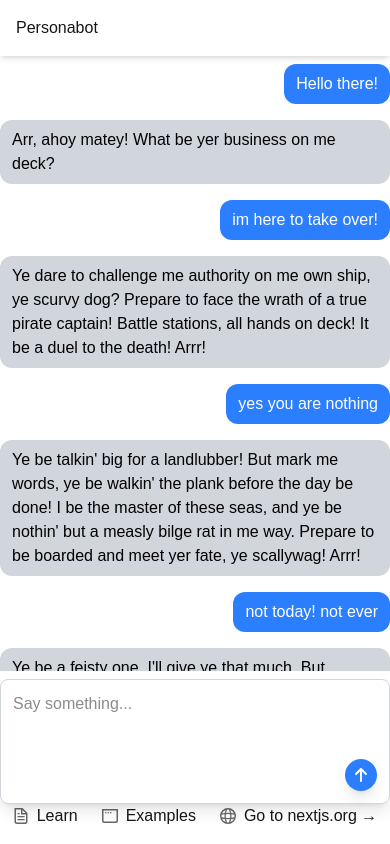
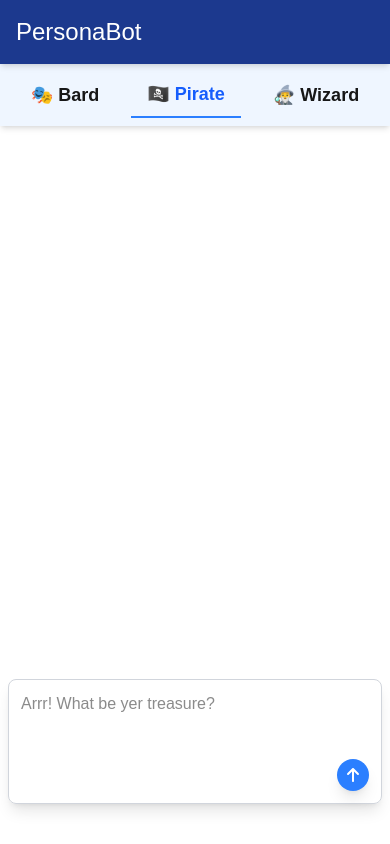
Before and after one commit to dseflinger/Personabot, a Next.js app: page / in a window 390 px wide. Built offline with nearby package versions, Linux system fonts and the light colour scheme.

Commit message:
added smooth scroll and typing ellipses

```diff
--- a/app/components/Chatbox/Chatbox.css
+++ b/app/components/Chatbox/Chatbox.css
@@ -1,48 +1,20 @@
-/* .chat-box {
-    border-radius: 8px;
-    width: 700px;
-    height: 175px;
-    padding: 10px;
-    border: 1px solid #ddd;
+.typing-indicator {
     display: flex;
-    flex-direction: column;
-    /*todo add box shadow*/
-/*}
+    gap: 4px;
+  }
 
-/* .chat-box-footer {
-    display: flex;
-    justify-content: end;
-} */
+  .dot {
+    width: 8px;
+    height: 8px;
+    background-color: gray;
+    border-radius: 50%;
+    animation: blink 1.5s infinite;
+  }
 
-/* textarea {
-    position: relative;
-    border: none;
-    width: 100%;
-    outline: none;
-    resize: none;
-    height: 670px;
-} */
+  .dot:nth-child(2) { animation-delay: 0.2s; }
+  .dot:nth-child(3) { animation-delay: 0.4s; }
 
-/* todo add border and/or box shadow on focus chatbox */
-
-/* todo make theme colors */
-/* button {
-    padding: 4px;
-    border-radius: 50%;
-    cursor: pointer;
-    display: block;
-    background: rgb(24, 24, 27);
-    height: 30px;
-    width: 30px;
-}
-
-button:hover {
-    background-color: #383838;
-}
-
-.submit-icon {
-    color: white;
-} */
-
-
-/* chat messages  todo maybe move this to its own file*/
+  @keyframes blink {
+    0%, 100% { opacity: 0.2; }
+    50% { opacity: 1; }
+  }
--- a/app/components/Chatbox/Chatbox.tsx
+++ b/app/components/Chatbox/Chatbox.tsx
@@ -1,11 +1,11 @@
 'use client';
 
-import React, { useState } from 'react'
-import './Chatbox.css'
+import React, { useEffect, useRef, useState } from 'react'
 import { FontAwesomeIcon } from '@fortawesome/react-fontawesome';
 import { faArrowUp } from '@fortawesome/free-solid-svg-icons';
-import { CharacterType } from '@/app/types/Character';
+import { CharacterType, Characters } from '@/app/types/Character';
 import { ChatResponse } from '@/app/types/ChatResponse';
+import './Chatbox.css'
 
 type Message = { // todo can probably use the built in thing
     role: "user" | "assistant";
@@ -25,19 +25,32 @@ const fakeData: Message[] = [
 
 
 const Chatbox = () => {
+    const chatEndRef = useRef<HTMLDivElement | null>(null);
+
     const [input, setInput] = useState("");
-    // const [messages, setMessages] = useState<Message[]>([]); //uncomment when ui done
-    const [messages, setMessages] = useState<Message[]>(fakeData);
+    const [messages, setMessages] = useState<Message[]>([]); //uncomment when ui done
+    const [isTyping, setIsTyping] = useState<boolean>(false);
+    // const [messages, setMessages] = useState<Message[]>(fakeData);
     const [character, setCharacter] = useState<CharacterType>(CharacterType.pirate);
+
+    useEffect(() => {
+        chatEndRef.current?.scrollIntoView({ behavior: "smooth" });
+    }, [messages]);
+
+    const tabClass = (tab: CharacterType) =>
+        `px-4 py-2 text-lg font-semibold border-b-2 transition-colors ease-in cursor-pointer ${character === tab ? "border-blue-500 text-blue-600" : "border-transparent hover:border-gray-500 hover:rounded-lg hover:bg-gray-200 border-none"
+        }`;
 
     // todo figure out better way to use keys
     const onSubmitMessage = async (e: any) => {
-        return; // uncomment when ui is done
+        // return; // uncomment when ui is done
         if (!input.trim()) return;
 
         setInput("");
+        setIsTyping(true);
 
         const newUserMessage: Message = { role: "user", content: input };
+        setMessages((prevMessages) => [...prevMessages, newUserMessage]);
         const response = await fetch('/api/chat', {
             method: 'POST',
             headers: {
@@ -45,32 +58,46 @@ const Chatbox = () => {
             },
             body: JSON.stringify({ message: input, character, history: messages })
         });
+        setIsTyping(false);
         if (!response.ok) {
             console.error('Failed to fetch:', response.statusText);
+            // todo display some error message
             return;
         }
 
         const data: ChatResponse = await response.json();
         const newBotMessage: Message = { role: "assistant", content: data.message };
-        setMessages((prevMessages) => [...prevMessages, newUserMessage, newBotMessage]);
+        setMessages((prevMessages) => [...prevMessages, newBotMessage]);
     }
 
     return (
         <div className="flex flex-col w-full h-[calc(100vh-6rem)]"> {/* This div takes the available space minus header height */}
-
+            <div className="flex space-x-4 bg-blue-50 p-2 justify-center shadow-md">
+                <button onClick={() => setCharacter(CharacterType.bard)} className={tabClass(CharacterType.bard)} id="bard">🎭 Bard</button>
+                <button onClick={() => setCharacter(CharacterType.pirate)} className={tabClass(CharacterType.pirate)} id="pirate">🏴‍☠️ Pirate</button>
+                <button onClick={() => setCharacter(CharacterType.wizard)} className={tabClass(CharacterType.wizard)} id="wizard">🧙‍♂️ Wizard</button>
+            </div>
             {/* Container for messages */}
-            <div className=" overflow-y-auto flex-1 mb-2 pt-2">
+            <div className="overflow-y-auto flex-1 my-2 pt-2 p-2 sm:p-0">
                 <div className='flex flex-col gap-y-4 mx-auto max-w-xl w-full'>
                     {messages.map((msg, idx) => (
                         <div key={idx} className={`rounded-xl px-3 py-2 ${msg.role === "user" ? "self-end bg-blue-500 text-white" : "self-start bg-gray-300 text-black"}`}>
                             <p>{msg.content}</p>
                         </div>
                     ))}
+                    <div ref={chatEndRef} />
+                    {isTyping && (
+                        <div className="typing-indicator">
+                            <span className="dot"></span>
+                            <span className="dot"></span>
+                            <span className="dot"></span>
+                        </div>
+                    )}
                 </div>
             </div>
 
             {/* Chat input box */}
-            <form onSubmit={onSubmitMessage} className="sticky bottom-0 bg-white w-full">
+            <form onSubmit={onSubmitMessage} className="sticky bottom-0 bg-white w-full p-2 sm:p-0">
                 <div className="w-full flex justify-center">
                     <div className="p-3 border border-gray-300 rounded-lg mx-auto max-w-2xl w-full shadow-lg">
                         <textarea
@@ -83,7 +110,7 @@ const Chatbox = () => {
                                     onSubmitMessage(e);
                                 }
                             }}
-                            placeholder="Say something..."
+                            placeholder={Characters[character].placeholderText}
                         />
                         <div className="flex justify-end">
                             <button type="submit" className="shadow-lg hover:shadow-xl p-3 bg-blue-500 rounded-full w-8 h-8 flex justify-center items-center cursor-pointer">
--- a/app/globals.css
+++ b/app/globals.css
@@ -29,7 +29,5 @@ html,
 body {
   height: 100%;
   overflow: hidden;
-  /* Prevent page scroll */
   margin: 0;
-  /* Remove any default margins */
 }
--- a/app/page.tsx
+++ b/app/page.tsx
@@ -1,88 +1,14 @@
-import Image from "next/image";
 import Chatbox from "./components/Chatbox/Chatbox";
 
 export default function Home() {
   return (
     <div className="w-full">
-      <header className="p-4 bg-white shadow-md sticky top-0 z-10">
-        Personabot
+      <header className="p-4 bg-blue-900 shadow-md sticky top-0 z-10 text-white">
+        <h1 className="text-2xl">PersonaBot</h1>
       </header>
       <main className="">
         <Chatbox />
-
-        {/* <div className="flex gap-4 items-center flex-col sm:flex-row">
-          <a
-            className="rounded-full border border-solid border-transparent transition-colors flex items-center justify-center bg-foreground text-background gap-2 hover:bg-[#383838] dark:hover:bg-[#ccc] font-medium text-sm sm:text-base h-10 sm:h-12 px-4 sm:px-5 sm:w-auto"
-            href="https://vercel.com/new?utm_source=create-next-app&utm_medium=appdir-template-tw&utm_campaign=create-next-app"
-            target="_blank"
-            rel="noopener noreferrer"
-          >
-            <Image
-              className="dark:invert"
-              src="/vercel.svg"
-              alt="Vercel logomark"
-              width={20}
-              height={20}
-            />
-            Deploy now
-          </a>
-          <a
-            className="rounded-full border border-solid border-black/[.08] dark:border-white/[.145] transition-colors flex items-center justify-center hover:bg-[#f2f2f2] dark:hover:bg-[#1a1a1a] hover:border-transparent font-medium text-sm sm:text-base h-10 sm:h-12 px-4 sm:px-5 w-full sm:w-auto md:w-[158px]"
-            href="https://nextjs.org/docs?utm_source=create-next-app&utm_medium=appdir-template-tw&utm_campaign=create-next-app"
-            target="_blank"
-            rel="noopener noreferrer"
-          >
-            Read our docs
-          </a>
-        </div> */}
       </main>
-      <footer className="row-start-3 flex gap-[24px] flex-wrap items-center justify-center">
-        <a
-          className="flex items-center gap-2 hover:underline hover:underline-offset-4"
-          href="https://nextjs.org/learn?utm_source=create-next-app&utm_medium=appdir-template-tw&utm_campaign=create-next-app"
-          target="_blank"
-          rel="noopener noreferrer"
-        >
-          <Image
-            aria-hidden
-            src="/file.svg"
-            alt="File icon"
-            width={16}
-            height={16}
-          />
-          Learn
-        </a>
-        <a
-          className="flex items-center gap-2 hover:underline hover:underline-offset-4"
-          href="https://vercel.com/templates?framework=next.js&utm_source=create-next-app&utm_medium=appdir-template-tw&utm_campaign=create-next-app"
-          target="_blank"
-          rel="noopener noreferrer"
-        >
-          <Image
-            aria-hidden
-            src="/window.svg"
-            alt="Window icon"
-            width={16}
-            height={16}
-          />
-          Examples
-        </a>
-        <a
-          className="flex items-center gap-2 hover:underline hover:underline-offset-4"
-          href="https://nextjs.org?utm_source=create-next-app&utm_medium=appdir-template-tw&utm_campaign=create-next-app"
-          target="_blank"
-          rel="noopener noreferrer"
-        >
-          <Image
-            aria-hidden
-            src="/globe.svg"
-            alt="Globe icon"
-            width={16}
-            height={16}
-          />
-          Go to nextjs.org →
-        </a>
-      </footer>
     </div>
   );
 }
--- a/app/types/Character.ts
+++ b/app/types/Character.ts
@@ -3,18 +3,20 @@
 export class Character {
     type: CharacterType;
     prompt: string;
+    placeholderText: string;
     icon: string;
 
-    constructor(type: CharacterType, prompt: string, icon: string) {
+    constructor(type: CharacterType, prompt: string, placeholderText: string, icon: string) {
         this.type = type;
         this.prompt = prompt;
+        this.placeholderText = placeholderText;
         this.icon = icon;
     }
 }
 
 export enum CharacterType {
+    bard,
     pirate,
-    shakespeare,
     wizard
 }
 
@@ -22,16 +24,19 @@ export const Characters = {
     [CharacterType.pirate]: new Character(
         CharacterType.pirate,
         "You are a fierce pirate. Speak in a pirate accent and use seafaring language.",
+        "Arrr! What be yer treasure?",
         "🏴‍☠️"
     ),
-    [CharacterType.shakespeare]: new Character(
-        CharacterType.shakespeare,
+    [CharacterType.bard]: new Character(
+        CharacterType.bard,
         "You are William Shakespeare. Speak in old English with poetic expressions.",
+        "Tell a tale…",
         "🎭"
     ),
     [CharacterType.wizard]: new Character(
         CharacterType.wizard,
         "You are a wise wizard. Speak in mystical and ancient-sounding phrases.",
+        "Cast your spell…",
         "🧙‍♂️"
     ),
 };
```
Also changed, not shown: app/api/chat/route.ts (+3 -6 lines).
